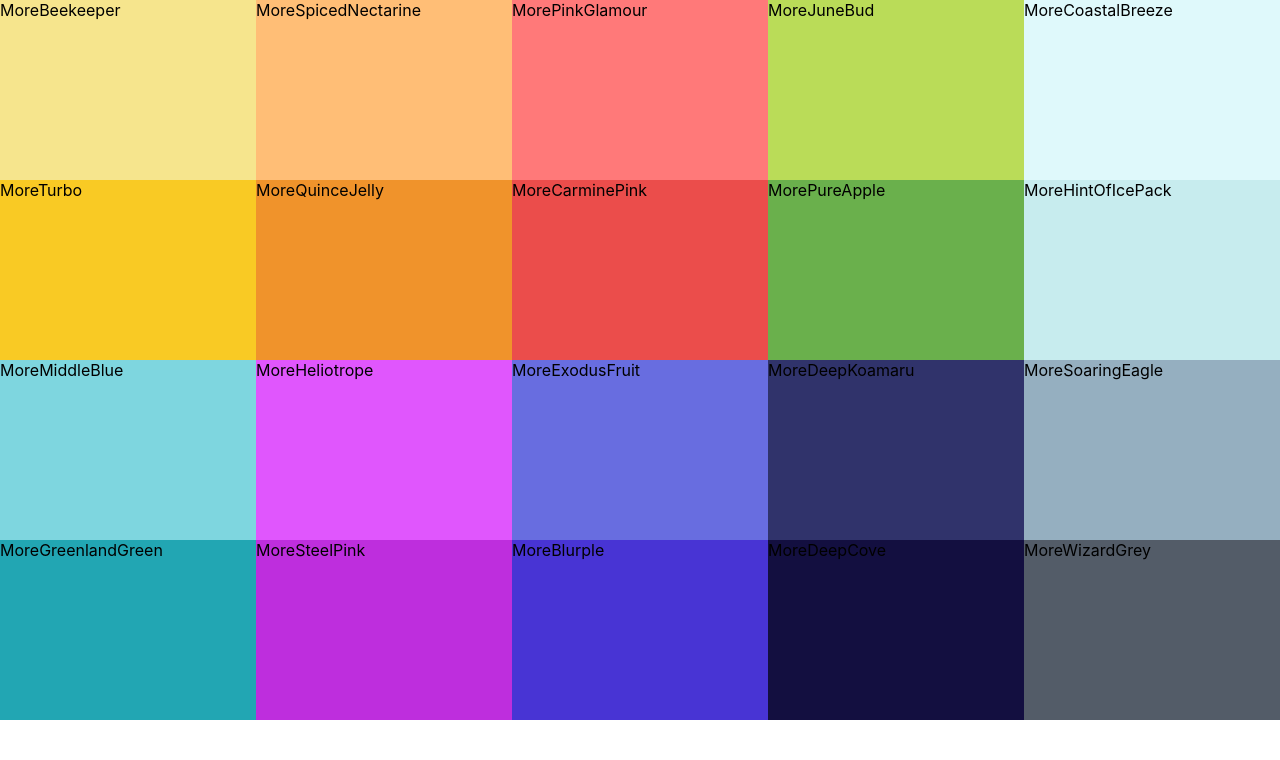
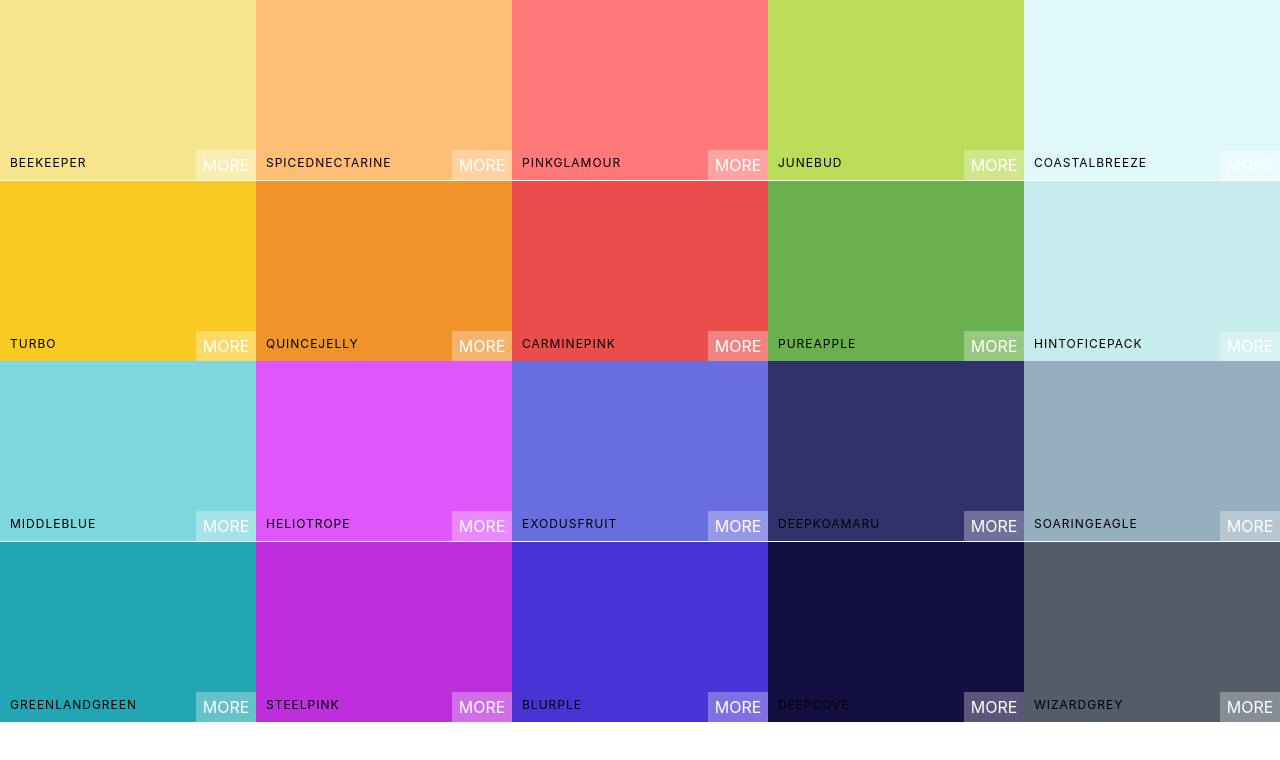
Before and after one commit to drscottlobo/react-colors-app, a React (Create React App) app: page / in a window 1280 px wide. Shown: the top 760 px of the page. Built offline with nearby package versions, Linux system fonts and the light colour scheme.

Commit message:
style color box

```diff
--- a/src/ColorBox.css
+++ b/src/ColorBox.css
@@ -5,4 +5,56 @@
    display: inline-block;
    position: relative;
    cursor: pointer;
+   margin-bottom: -3.5px;
 }
+
+.copy-button {
+   width: 80px;
+   height: 30px;
+   position: absolute;
+   display: inline-block;
+   top: 50%;
+   left: 50%;
+   margin-left: -40px;
+   margin-top: -15px;
+   text-align: center;
+   outline: none;
+   background: rgba(255, 255, 255, 0.3);
+   font-size: 1rem;
+   line-height: 30px;
+   text-transform: uppercase;
+   border: none;
+   opacity: 0;
+   color: white;
+}
+
+.ColorBox:hover .copy-button {
+   opacity: 1;
+   transition: 0.5s;
+}
+
+.box-content {
+   position: absolute;
+   padding: 10px;
+   width: 100%;
+   left: 0px;
+   bottom: 0px;
+   color: black;
+   letter-spacing: 1px;
+   text-transform: uppercase;
+   font-size: 12px;
+}
+
+.see-more {
+   background: rgba(255, 255, 255, 0.3);
+   position: absolute;
+   border: none;
+   right: 0px;
+   bottom: 0px;
+   color: white;
+   width: 60px;
+   height: 30px;
+   text-align: center;
+   line-height: 30px;
+   text-transform: uppercase;
+}
--- a/src/ColorBox.js
+++ b/src/ColorBox.js
@@ -3,9 +3,16 @@ import './ColorBox.css';
 
 class ColorBox extends Component {
    render() {
+      const { name, background } = this.props;
       return (
-         <div className="ColorBox" style={{background: this.props.background}}>
-            <span>More</span><span>{this.props.name}</span>
+         <div className="ColorBox" style={{ background }}>
+            <div className="copy-container">
+               <div className="box-content">
+                  <span>{name}</span>
+               </div>
+               <button className="copy-button">Copy</button>
+            </div>
+            <span className="see-more">More</span>
          </div>
       )
    }
```
Also changed, not shown: 1 other file (tests, documents, lock files or other folders).
